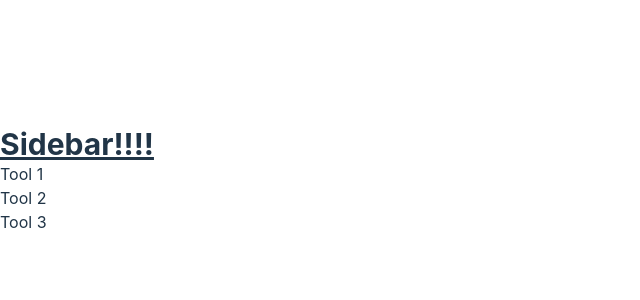
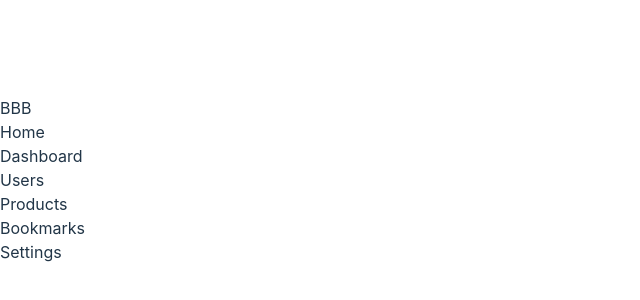
Before and after one commit to Niranjan-GopaL/Workspace_For_ConfigueChip_project, a React (Vite) app: page / in a window 1280 px wide. Shown: the part 220-520 px from the top of the page, without its empty margins (0-640 px from the left). Built offline with nearby package versions, Linux system fonts and the light colour scheme.

Commit message:
Experimenting with SIdebar Layout from the ytproj

```diff
--- a/package.json
+++ b/package.json
@@ -10,6 +10,9 @@
     "preview": "vite preview"
   },
   "dependencies": {
+    "@emotion/react": "^11.11.1",
+    "@emotion/styled": "^11.11.0",
+    "@mui/material": "^5.14.2",
     "react": "^18.2.0",
     "react-beautiful-dnd": "^13.1.1",
     "react-dnd": "^16.0.1",
--- a/src/App.jsx
+++ b/src/App.jsx
@@ -1,7 +1,7 @@
 // import './App.css'
 import Sidebar from './components/Sidebar/Sidebar.jsx'
 import Tool from './components/Tool/Tool.jsx'
-const activeMenu = false
+const activeMenu = true
 
 
 function App() {
@@ -14,12 +14,12 @@ function App() {
 
         {/* Trying to make sidebar appear and disappear on CLick based on the STATE OF ACTIVEMENU*/}
           {activeMenu ? (
-            <div>
+            <div   >
               <Sidebar/>
             </div>
           ):(
-            // The width is zero here
-            <div w-0 dark:bg-secondary-dark-bg  >
+              <div>
+              // The width is zero here
               <Sidebar />
               <Tool/>
             </div>
--- /dev/null
+++ b/src/components/Sidebar/Side_bar_play_around.jsx
@@ -0,0 +1,60 @@
+import { Box } from '@mui/material';
+import { Stack } from "@mui/material";
+
+
+// This is that list we made in utils/constatnts.js
+// import { tools } from "../Tool/{import_an_array_of_Tools}";
+
+/*
+
+
+<------------------------       basic structure      ------------------------>
+
+{category.map((category) => (
+    <button>
+        <span>{category.icon}</span>
+        <span>{category.name}</span>
+    </button>
+))}
+
+
+
+
+*/
+
+
+
+tools = [
+    {icon:"THIS IS THE ICON OF THE TOOL1", name: "THIS IS THE NAME OF THE TOOL1"},
+    {icon:"THIS IS THE ICON OF THE TOOL2", name: "THIS IS THE NAME OF THE TOOL2"},
+    {icon:"THIS IS THE ICON OF THE TOOL3", name: "THIS IS THE NAME OF THE TOOL3"},
+    {icon:"THIS IS THE ICON OF THE TOOL4", name: "THIS IS THE NAME OF THE TOOL4"},
+    {icon:"THIS IS THE ICON OF THE TOOL5", name: "THIS IS THE NAME OF THE TOOL5"},
+]
+
+
+export default Component = ({ selectedTool, setSelectedTool }) => (
+
+    <Stack direction="row" sx={{overflowY: "auto",height: { sx: "auto", md: "95%" },flexDirection: { md: "column" },}}>
+        <Box sx= {{backgroundColor: '#000'}}>
+
+        {tools.map((tool) => (
+
+        //the color of the button has to be dynamic
+        <button
+            classname="tool-btn"
+            onclick={() => setSelectedTool(tool.name)}
+            style={{background: tool.name === selectedTool && "#fc1503",color: "white",}}
+            key={tool.name}>
+
+
+
+        </button>
+
+        ))}
+
+        </Box>
+    </Stack>
+
+
+)
--- a/src/components/Sidebar/Sidebar.css
+++ b/src/components/Sidebar/Sidebar.css
@@ -0,0 +1,58 @@
+*{
+    padding:0;
+    margin:0;
+}
+
+.container{
+    height:100vh;
+    background-color:#ccc;
+    position:relative;
+}
+
+.container .sidebar{
+    position:fixed;
+    background-color:#fff;
+    height:100vh;
+    width:90px;
+    z-index:10;
+    text-align:center;
+    box-shadow:0px 15px 30px rgba(0,0,0,0.1);
+}
+.sidebar li:nth-child(1){
+    padding:30px 0px;
+}
+
+
+.sidebar li:hover:nth-child(1){
+    padding:30px 0px;
+    background-color:transparent;
+    color:#000;
+}
+
+.sidebar li{
+    padding:12px;
+    cursor:pointer;
+    transition:all 0.5s;
+    letter-spacing:1px;
+    display:flex;
+    flex-direction:column;
+}
+
+.sidebar li span:nth-child(1){
+    font-size:20px;
+}
+
+.sidebar li span:nth-child(2){
+    font-size:10px;
+}
+
+.sidebar li:hover{
+    background-color:#f2f2f2;
+    padding:12px;
+
+}
+
+.container .content{
+
+    padding-left:75px;
+}
--- a/src/components/Sidebar/Sidebar.jsx
+++ b/src/components/Sidebar/Sidebar.jsx
@@ -2,9 +2,25 @@ import React from 'react'
 
 function Sidebar() {
   return (
-    <h1 className="text-3xl font-bold underline"  >
-      Sidebar!!!!
-    </h1>
+
+    <div className="container">
+
+        <ul className="sidebar">
+        <li><span>BBB</span></li>
+        <li><span><i className="fa fa-home"></i></span ><span >Home</span></li>
+        <li><span><i className="fa fa-dashboard"></i></span><span>Dashboard</span></li>
+        <li><span><i className="fa fa-users"></i></span><span>Users</span></li>
+        <li><span><i className="fa fa-shopping-cart"></i></span><span>Products</span></li>
+        <li><span><i className="fa fa-bookmark"></i></span><span>Bookmarks</span></li>
+        <li><span><i className="fa fa-gear"></i></span><span>Settings</span></li>
+
+
+        </ul>
+
+        <div className="content">
+
+        </div>
+</div>
   )
 }
 
```
Also changed, not shown: src/components/Sidebar/tmp.txt (added), 1 other file (tests, documents, lock files or other folders).
